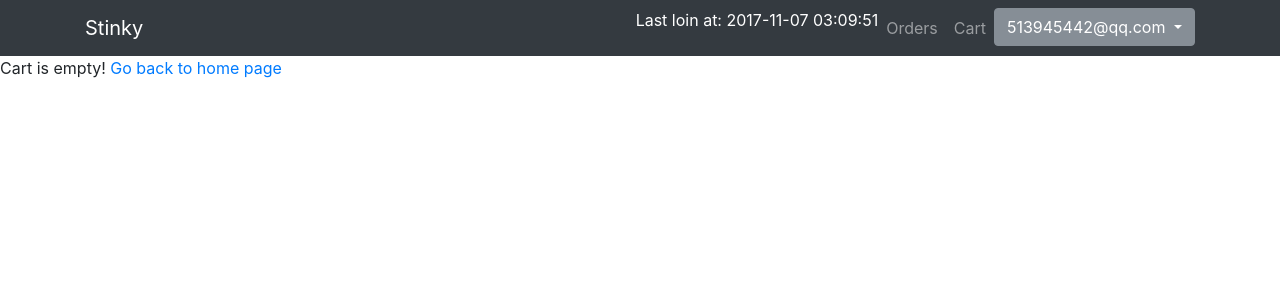
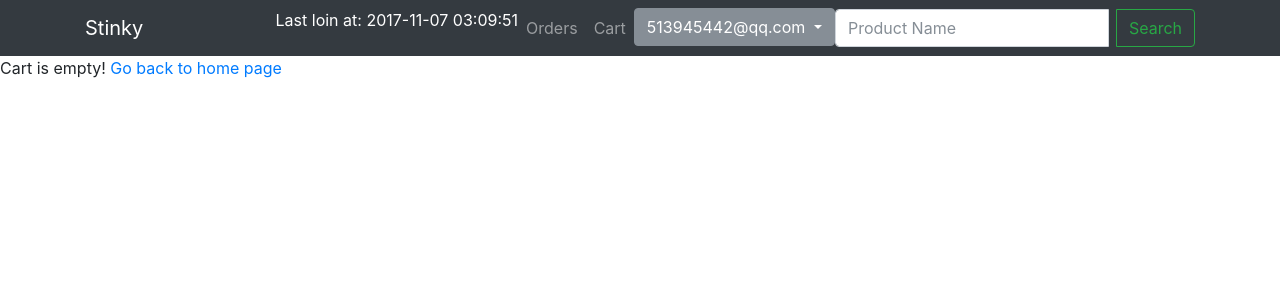
Before and after one commit to Mziyang/stinky, a PHP site: page /customer/cart.php in a window 1280 px wide. Shown: the top 300 px of the page. Run offline with PHP 8.4, Linux system fonts and the light colour scheme; a user stored in the database is signed in; data comes from the database, SQL or seed files in the repository; data that the repository does not hold is empty; some libraries are stand-ins or nearby versions.

Commit message:
put the search bar into navigation should remove the require_once('search_nar.php') later

```diff
--- a/customer/cart.php
+++ b/customer/cart.php
@@ -164,6 +164,7 @@ mysqli_close($con);
 
 <!-- Optional JavaScript -->
 <!-- jQuery first, then Popper.js, then Bootstrap JS -->
+
 <script src="https://code.jquery.com/jquery-3.2.1.slim.min.js" integrity="sha384-KJ3o2DKtIkvYIK3UENzmM7KCkRr/rE9/Qpg6aAZGJwFDMVNA/GpGFF93hXpG5KkN" crossorigin="anonymous"></script>
 <script src="https://cdnjs.cloudflare.com/ajax/libs/popper.js/1.12.3/umd/popper.min.js" integrity="sha384-vFJXuSJphROIrBnz7yo7oB41mKfc8JzQZiCq4NCceLEaO4IHwicKwpJf9c9IpFgh" crossorigin="anonymous"></script>
 <script src="https://maxcdn.bootstrapcdn.com/bootstrap/4.0.0-beta.2/js/bootstrap.min.js" integrity="sha384-alpBpkh1PFOepccYVYDB4do5UnbKysX5WZXm3XxPqe5iKTfUKjNkCk9SaVuEZflJ" crossorigin="anonymous"></script>
--- a/includes/header.php
+++ b/includes/header.php
@@ -41,8 +41,9 @@
                 <?php } ?>
             </ul>
 
+            <?php require_once ('search_bar.php'); ?>
+        </div>
 
-        </div>
     </div>
 </nav>
 
--- a/includes/search_bar.php
+++ b/includes/search_bar.php
@@ -1,16 +1,10 @@
 <!-- search function -->
-<div class="row">
-    <div class="col-lg-6"></div>
-
-    <div class="col-lg-6">
-        <form class="" method="get" action="<?php if($_SERVER['PHP_SELF'] == "/stinky/index.php"){ echo "includes/";} ?>search.php">
-            <div class="input-group">
-                <input class="form-control" type="text" name="keyword" placeholder="Product Name"
-                       value="<?php if(isset($_GET['keyword'])) { echo $_GET['keyword']; } ?>" required>
-                <span class="input-group-btn">
-                    <button type="submit" class="btn btn-secondary">Search</button>
-                </span>
-            </div>
-        </form>
+<form class="form-inline" method="get" action="<?php if($_SERVER['PHP_SELF'] == "/stinky/index.php"){ echo "includes/";} ?>search.php">
+    <div class="input-group">
+        <input class="form-control mr-sm-2" type="search" name="keyword" placeholder="Product Name" aria-label="Search"
+               value="<?php if(isset($_GET['keyword'])) { echo $_GET['keyword']; } ?>" required>
+        <span class="input-group-btn">
+            <button type="submit" class="btn btn-outline-success my-2 my-sm-0">Search</button>
+        </span>
     </div>
-</div>
+</form>
```
